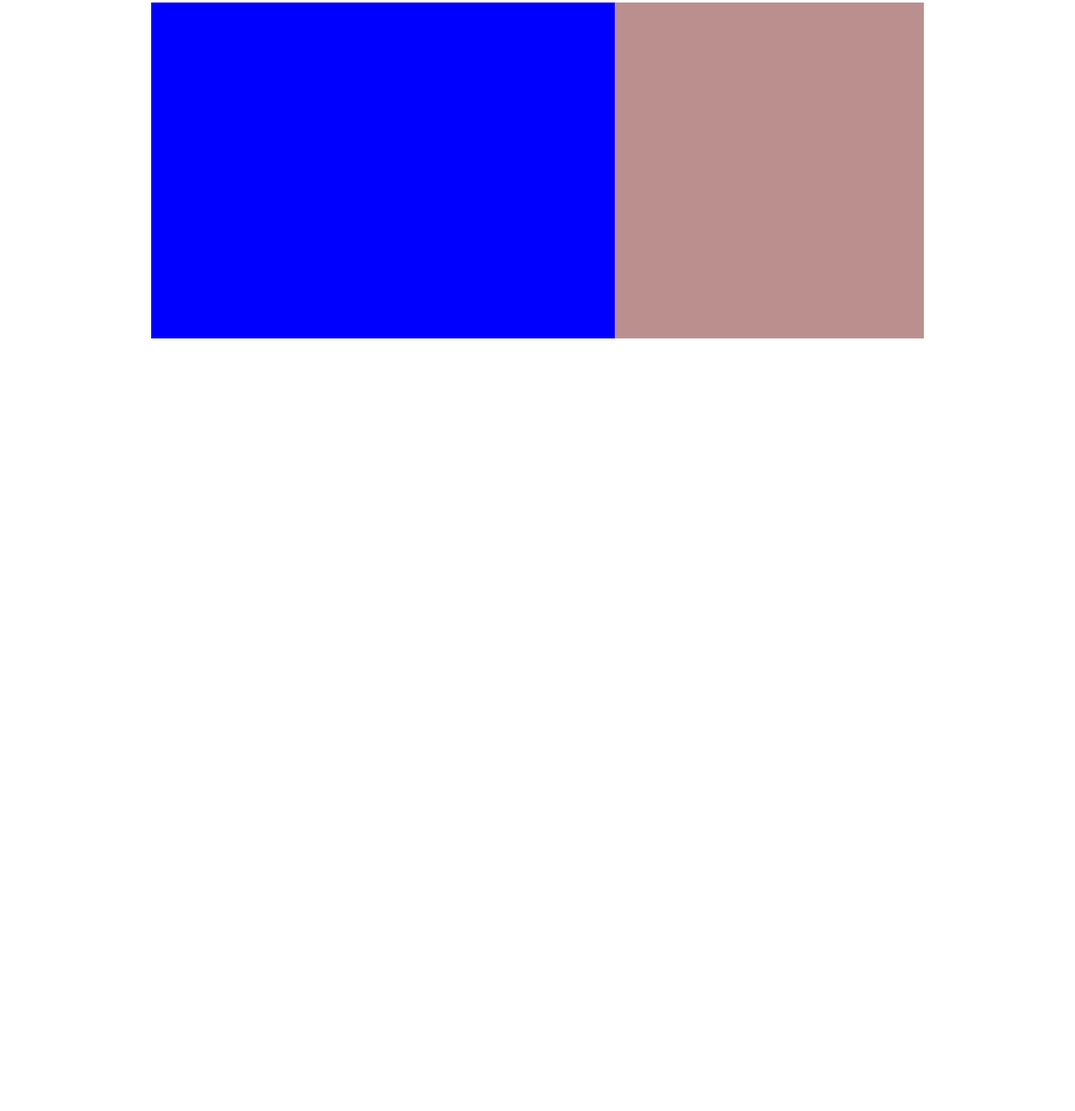
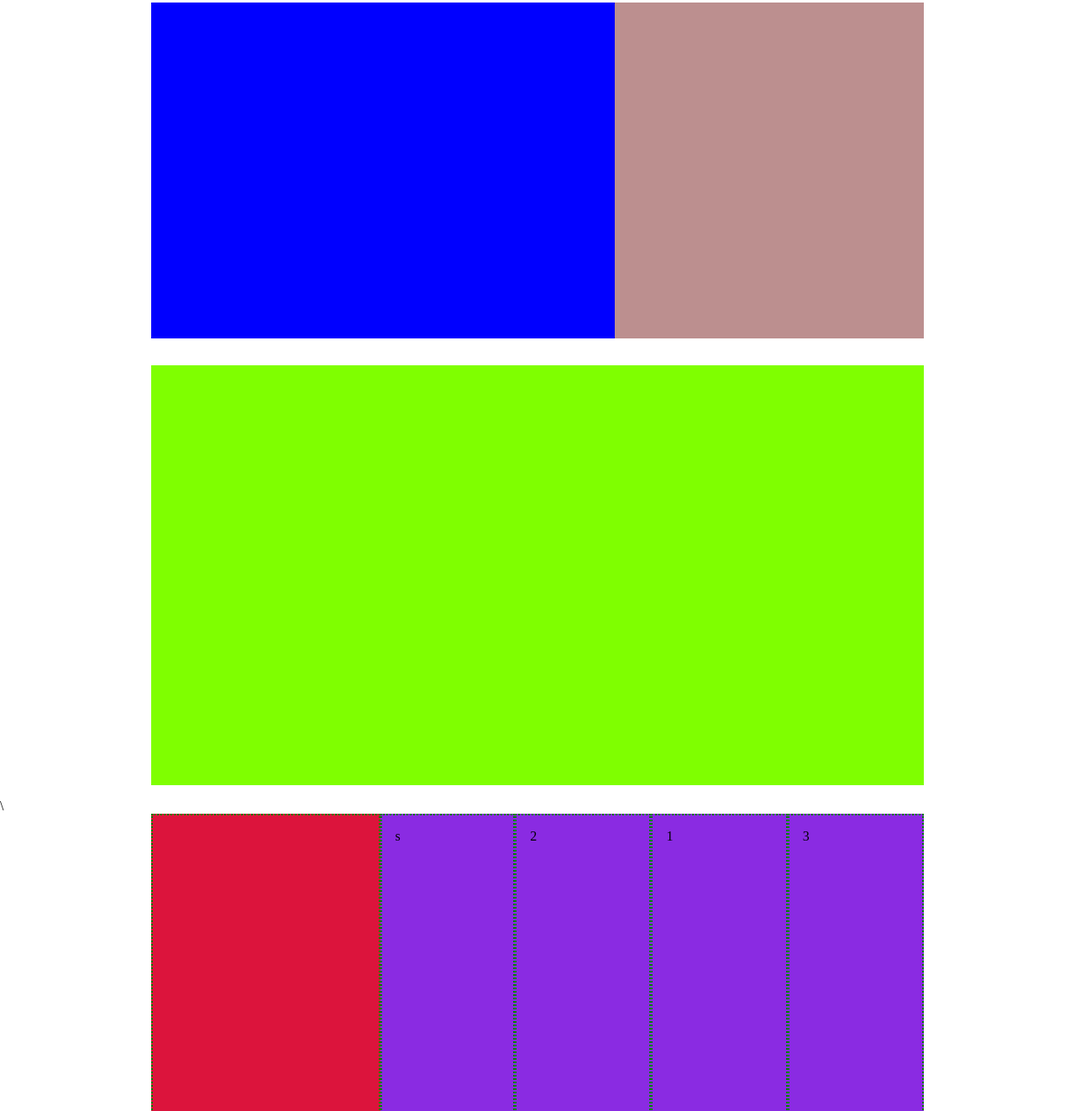
Before and after one commit to FilippoBid/htmlcss-struttura-discord, a plain HTML site: page index.html in a window 1280 px wide. Shown: the part 1477-2800 px from the top of the page at 84% size. Before the commit the page ends 1896 px from the top, so only its background shows below. Drawn offline with Linux system fonts and the light colour scheme.

Commit message:
imposto il layout dei blocchi del main e della prima parte del footer

```diff
--- a/css/discord.css
+++ b/css/discord.css
@@ -12,7 +12,7 @@ text-align: center;}
 margin: auto;
 display: flex;
 flex-wrap: wrap;}
-.prior{flex-grow: 1;}
+.prior{flex-grow: 2;background-color: aqua;}
 .picture{width: 80%;
     height: 500px;
     background-color: blueviolet;
@@ -20,3 +20,6 @@ padding: 2rem;
 margin: 2rem auto;}
 .blue{margin: 1rem 0; background-color: blue;height: 400px; padding: 2rem 0;width: 60%;}
 .rosa{margin: 1rem 0; background-color: rosybrown;height: 400px;padding: 2rem 0;width: 40%;}
+.txtimg{width: 100%;background-color: chartreuse;height: 500px;margin: 1rem 0;flex-grow: 1;}
+.footrow{padding: 1rem;background-color: blueviolet;height: 400px;border: 2px dotted green;flex-grow: 1;}
+.x2{flex-grow: 2;background-color: crimson;}
--- a/index.html
+++ b/index.html
@@ -56,7 +56,28 @@
             </div>
 
         </section>
-    </main>
+        <section>
+            <div class="container">
+                <div class="txtimg">
+                </div>
+            </div>
+        </section>
+    </main>\
+    <footer>
+        <div class="container">
+            <div class="nav" >
+
+                <div class="footrow x2"></div>
+                <div class=footrow>s</div>
+                <div class=footrow>2</div>
+                <div class=footrow>1</div>
+                <div class=footrow>3</div>
+
+            </div>
+
+        </div>
+
+    </footer>
 
 </body>
 </html>
```
